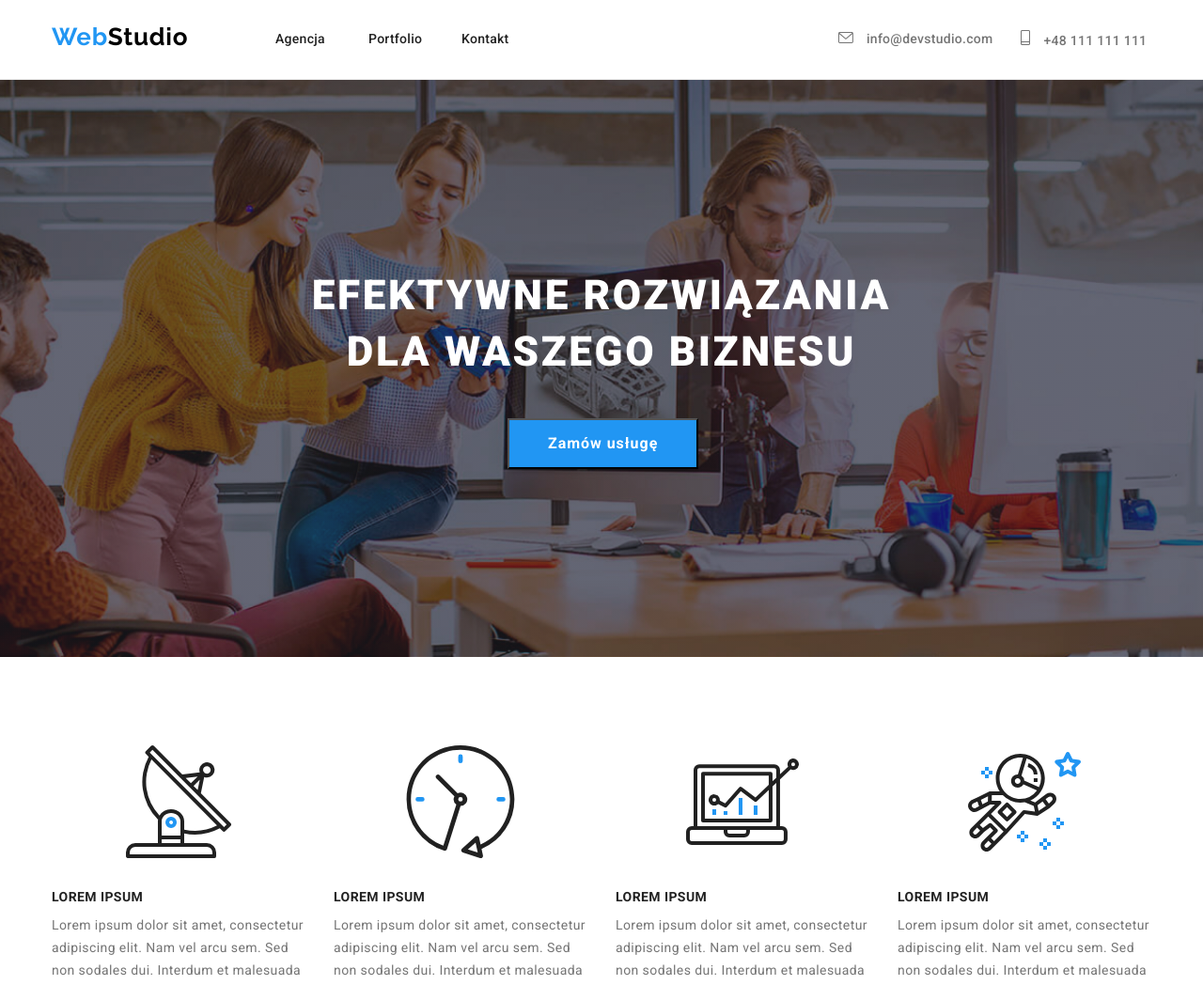
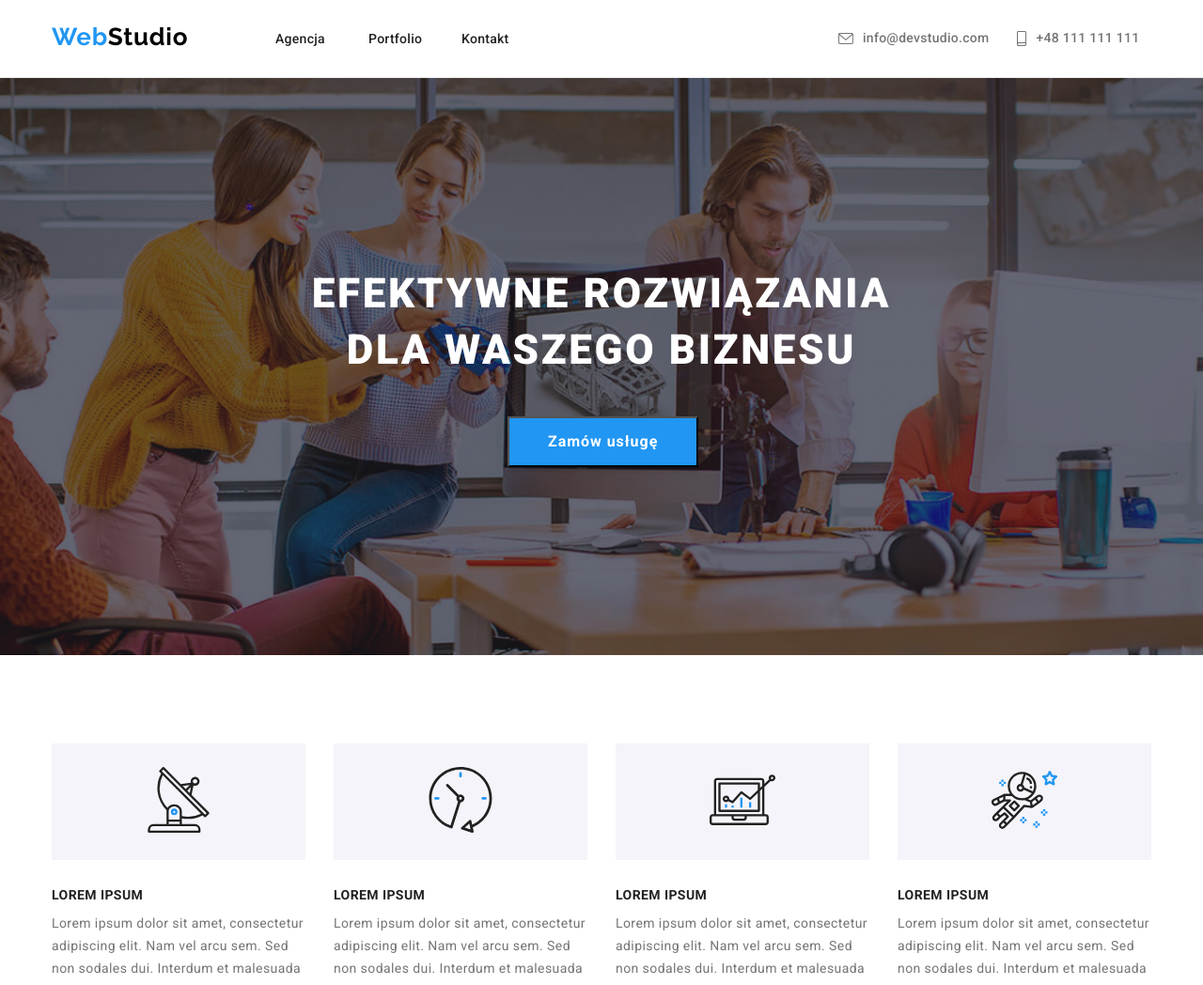
Before and after one commit to PiotrD1994/goit-markup-hw-04, a plain HTML site: page index.html in a window 1280 px wide. Shown: the top 1048 px of the page at 94% size. Drawn offline with nearby package versions, Linux system fonts and the light colour scheme.

Commit message:
corrections

```diff
--- a/css/style.css
+++ b/css/style.css
@@ -104,6 +104,8 @@ body {
   color: var(--text-color-one);
   fill: var(--text-color-one);
   margin-right: 30px;
+  display: flex;
+  align-items: center;
 }
 .contact-list-item:hover,
 .contact-list-item:focus {
@@ -116,6 +118,7 @@ body {
 }
 .contact-top {
   color: inherit;
+  display: flex;
   font-size: 14px;
   font-weight: 500;
   line-height: 1.14;
@@ -131,10 +134,15 @@ body {
   margin-left: 0px;
 }
 .contact-icon {
-  display: inline-block;
+  display: flex;
 }
 .title-field {
   background-color: var(--first-color-background);
+}
+.title-field-fluid {
+  max-width: 1600px;
+  height: 100%;
+  margin: 0 auto;
   background-image: linear-gradient(
       to bottom,
       rgba(47, 48, 58, 0.4),
@@ -146,11 +154,6 @@ body {
   background-repeat: no-repeat;
   padding-top: 200px;
   padding-bottom: 200px;
-}
-.title-field-fluid {
-  max-width: 1600px;
-  height: 100%;
-  margin: 0 auto;
 }
 .title {
   color: var(--third-background-color);
@@ -207,6 +210,10 @@ body {
 }
 .description-pictrue {
   display: inline-block;
+}
+.description-pictrue-container {
+  padding: 25px 100px;
+  background-color: var(--second-color-background);
 }
 .description {
   font-size: 14px;
--- a/index.html
+++ b/index.html
@@ -71,9 +71,11 @@
         <div class="container">
           <ul class="description-list">
             <li class="description-list-item">
-              <svg class="description-pictrue" width="270px" height="120px">
+              <div class="description-pictrue-container">
+                <svg class="description-pictrue" width="70px" height="70px">
                   <use href="./images/icons.svg#icon-antenna-1"></use>
                 </svg>
+              </div>
               <h3 class="secondary-header">LOREM IPSUM</h3>
               <p class="description">
                 Lorem ipsum dolor sit amet, consectetur adipiscing elit. Nam vel
@@ -81,9 +83,11 @@
               </p>
             </li>
             <li class="description-list-item">
-              <svg class="description-pictrue" width="270px" height="120px">
+              <div class="description-pictrue-container">
+                <svg class="description-pictrue" width="70px" height="70px">
                   <use href="./images/icons.svg#icon-clock-1"></use>
                 </svg>
+              </div>
               <h3 class="secondary-header">LOREM IPSUM</h3>
               <p class="description">
                 Lorem ipsum dolor sit amet, consectetur adipiscing elit. Nam vel
@@ -91,9 +95,11 @@
               </p>
             </li>
             <li class="description-list-item">
-              <svg class="description-pictrue" width="270px" height="120px">
+              <div class="description-pictrue-container">
+                <svg class="description-pictrue" width="70px" height="70px">
                   <use href="./images/icons.svg#icon-diagram-1"></use>
                 </svg>
+              </div>
               <h3 class="secondary-header">LOREM IPSUM</h3>
               <p class="description">
                 Lorem ipsum dolor sit amet, consectetur adipiscing elit. Nam vel
@@ -101,9 +107,11 @@
               </p>
             </li>
             <li class="description-list-item">
-              <svg class="description-pictrue" width="270px" height="120px">
+              <div class="description-pictrue-container">
+                <svg class="description-pictrue" width="70px" height="70px">
                   <use href="./images/icons.svg#icon-astronaut-1"></use>
                 </svg>
+              </div>
               <h3 class="secondary-header">LOREM IPSUM</h3>
               <p class="description">
                 Lorem ipsum dolor sit amet, consectetur adipiscing elit. Nam vel
```
Lines whose indentation alone changed are shown as unchanged.
